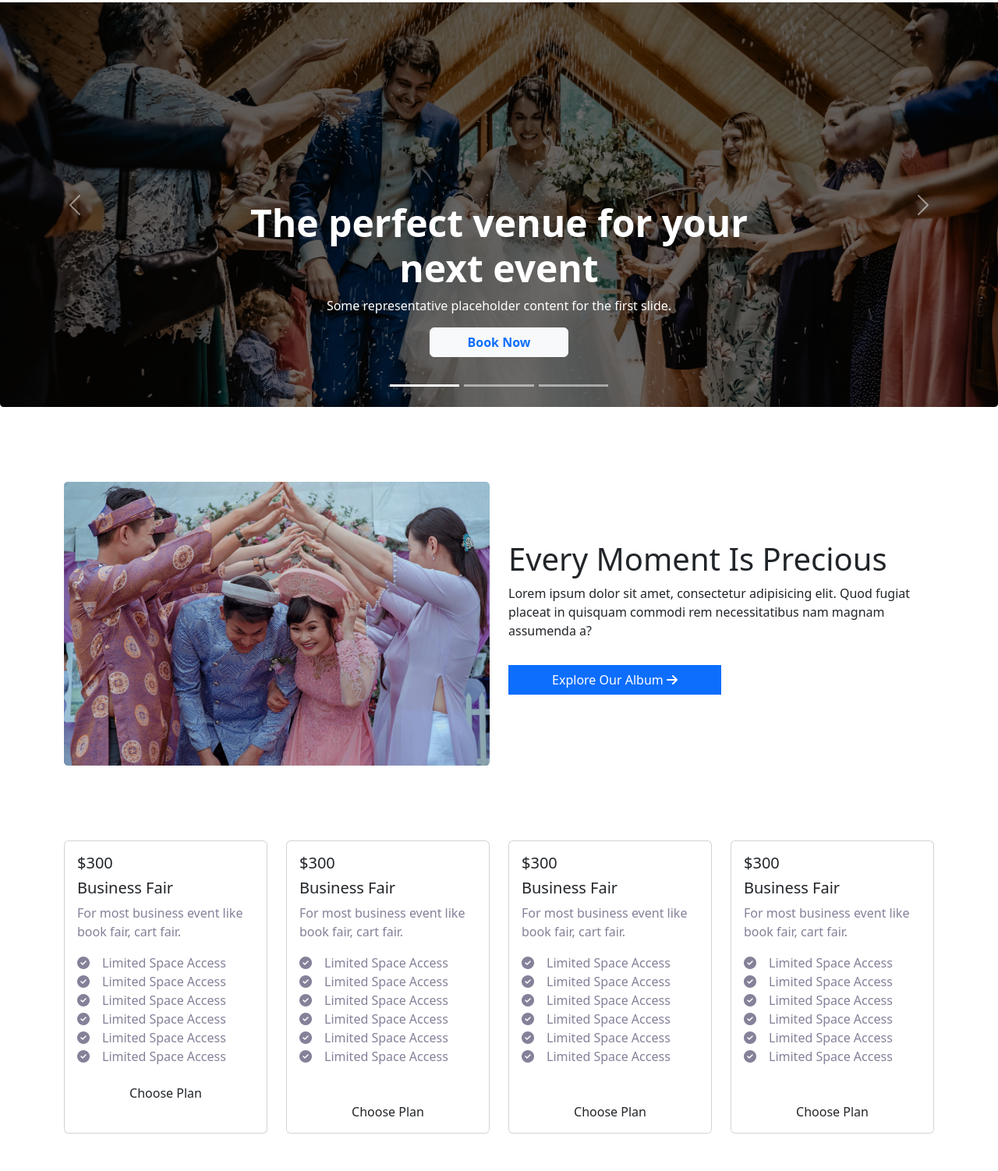
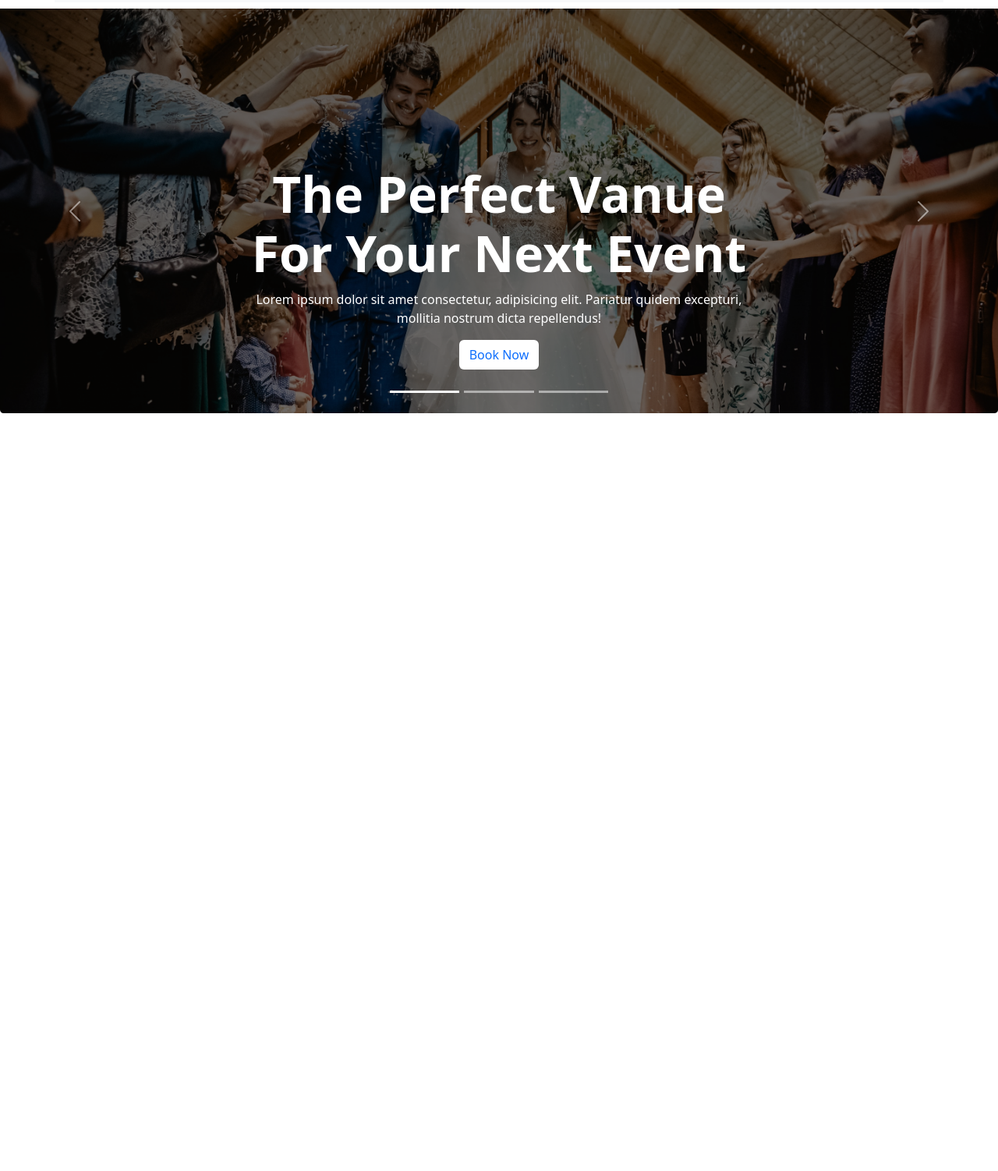
Before and after one commit to DabasishDasJoy/convention-center-bootstrap, a plain HTML site: page index.html in a window 1280 px wide. Shown: the part 53-1555 px from the top of the page at 78% size. After the commit the page ends 800 px from the top, so only its background shows below. Drawn offline with nearby package versions, Linux system fonts and the light colour scheme.

Commit message:
refactoring/ top banner done

```diff
--- a/css/style.css
+++ b/css/style.css
@@ -8,31 +8,16 @@
     width: 10%;
 }
 
-.carousel-caption .caption-wrapper{
-    width: 80%;
-}
 
-.card .card-body p, li{
-    color: #848199;
-}
 
-.plan:hover{
-    background-color: blue;
-}
-.plan:hover .card-body{
-    color: white;
-}
-.btn-wrapper button{
-    width: 90%;
-}
 @media only screen and (max-width:576px) {
     .carousel-item img{
-        height: 50vh;
+        height: 80vh;
         object-fit: cover;
     }
+    .carousel-caption{
+        left: -15%;
+        right: -15%;
+    }
 
-    .carousel-caption .caption-wrapper{
-
-        width: 100%;
-    }
 }
--- a/index.html
+++ b/index.html
@@ -7,183 +7,112 @@
   <title>Gec Convention Center</title>
   <link href="https://cdn.jsdelivr.net/npm/bootstrap@5.2.0/dist/css/bootstrap.min.css" rel="stylesheet"
     integrity="sha384-gH2yIJqKdNHPEq0n4Mqa/HGKIhSkIHeL5AyhkYV8i59U5AR6csBvApHHNl/vI1Bx" crossorigin="anonymous">
+  <!-- =================================Stylesheet=========================================== -->
   <link rel="stylesheet" href="css/style.css">
+  <!-- =================================Stylesheet=========================================== -->
+  <!-- =================================Font Awesome========================================= -->
   <script src="https://kit.fontawesome.com/c807c376b8.js" crossorigin="anonymous"></script>
+  <!-- =================================Font Awesome========================================= -->
 </head>
 
 <body>
   <header>
-        <nav class="navbar navbar-expand-lg">
+    <!-- ===============================================================
+                        ******** Navbar Start *********
+    ================================================================ -->
+    <nav class="container navbar navbar-expand-lg bg-light">
       <div class="container-fluid">
-                <a class="navbar-brand" href="#">Gec Convention Center</a>
-                <button class="navbar-toggler" type="button" data-bs-toggle="collapse"
-                    data-bs-target="#navbarTogglerDemo02" aria-controls="navbarTogglerDemo02" aria-expanded="false"
-                    aria-label="Toggle navigation">
+        <a class="navbar-brand" href="#">GEC Convention Center</a>
+        <button class="navbar-toggler" type="button" data-bs-toggle="collapse" data-bs-target="#navbarTogglerDemo02"
+          aria-controls="navbarTogglerDemo02" aria-expanded="false" aria-label="Toggle navigation">
           <span class="navbar-toggler-icon"></span>
         </button>
         <div class="collapse navbar-collapse flex-grow-0" id="navbarTogglerDemo02">
           <ul class="navbar-nav me-auto mb-2 mb-lg-0">
-                        <li class="nav-item text-end me-2">
+            <li class="nav-item">
               <a class="nav-link active" aria-current="page" href="#">Home</a>
             </li>
-                        <li class="nav-item text-end me-2">
+            <li class="nav-item">
               <a class="nav-link" href="#">About Us</a>
             </li>
-                        <li class="nav-item text-end me-2">
-                            <a class="nav-link">Contact</a>
+            <li class="nav-item">
+              <a class="nav-link" href="#">Contact</a>
             </li>
-                        <li class="nav-item text-end me-2">
-                            <a class="nav-link">Subscribe</a>
+            <li class="nav-item">
+              <a class="nav-link" href="#">Subscribe</a>
             </li>
           </ul>
         </div>
       </div>
     </nav>
-    </header>
-
-    <main>
-        <section class="top-banner">
-            <div id="carouselExampleCaptions" class="carousel slide" data-bs-ride="true" data-bs-interval="3000">
+    <!-- ===============================================================
+                        ******** Navbar End *********
+    ================================================================ -->
+    <!-- ===============================================================
+                      ******** Top Banner Star *********
+    ================================================================ -->
+    <section id="home" class="my-2">
+      <div id="carouselExampleIndicators" class="carousel slide" data-bs-ride="true">
         <div class="carousel-indicators">
-                    <button type="button" data-bs-target="#carouselExampleCaptions" data-bs-slide-to="0" class="active"
+          <button type="button" data-bs-target="#carouselExampleIndicators" data-bs-slide-to="0" class="active"
             aria-current="true" aria-label="Slide 1"></button>
-                    <button type="button" data-bs-target="#carouselExampleCaptions" data-bs-slide-to="1"
+          <button type="button" data-bs-target="#carouselExampleIndicators" data-bs-slide-to="1"
             aria-label="Slide 2"></button>
-                    <button type="button" data-bs-target="#carouselExampleCaptions" data-bs-slide-to="2"
+          <button type="button" data-bs-target="#carouselExampleIndicators" data-bs-slide-to="2"
             aria-label="Slide 3"></button>
         </div>
-                <div class="carousel-inner h-100">
+        <div class="carousel-inner">
           <div class="carousel-item active">
-                        <img src="images/banner.png" class="d-block img-fluid" alt="...">
-
-                            <div class="carousel-caption m-auto d-flex justify-content-center">
-                                <div class="caption-wrapper">
-                                    <h1 class="display-5 bold-text">The perfect venue for your next event</h1>
-                                    <p>Some representative placeholder content for the first slide.</p>
-                                    <button class="btn btn-light text-primary bold-text px-5 mb-4">Book Now</button>
+            <img src="images/banner.png" class="d-block w-100" alt="...">
+            <div class="item-description carousel-caption d-flex flex-column align-items-center">
+              <div class="w-75">
+                <h1 class="display-3 bold-text">The Perfect Vanue For Your Next Event</h1>
+                <p>Lorem ipsum dolor sit amet consectetur, adipisicing elit. Pariatur quidem excepturi, mollitia nostrum
+                  dicta repellendus!</p>
+                <div class="btn bg-white text-primary mb-3">Book Now</div>
+              </div>
+            </div>
+          </div>
+          <div class="carousel-item">
+            <img src="images/banner.png" class="d-block w-100" alt="...">
+            <div class="item-description carousel-caption d-flex flex-column align-items-center">
+              <div class="w-75">
+                <h1 class="display-3 bold-text">The Perfect Vanue For Your Next Event</h1>
+                <p>Lorem ipsum dolor sit amet consectetur, adipisicing elit. Pariatur quidem excepturi, mollitia nostrum
+                  dicta repellendus!</p>
+                <div class="btn bg-white text-primary mb-3">Book Now</div>
+              </div>
+            </div>
+          </div>
+          <div class="carousel-item">
+            <img src="images/banner.png" class="d-block w-100" alt="...">
+            <div class="item-description carousel-caption d-flex flex-column align-items-center">
+              <div class="w-75">
+                <h1 class="display-3 bold-text">The Perfect Vanue For Your Next Event</h1>
+                <p>Lorem ipsum dolor sit amet consectetur, adipisicing elit. Pariatur quidem excepturi, mollitia nostrum
+                  dicta repellendus!</p>
+                <div class="btn bg-white text-primary mb-3">Book Now</div>
+              </div>
+            </div>
           </div>
 
         </div>
-
-                    </div>
-                </div>
-                <button class="carousel-control-prev" type="button" data-bs-target="#carouselExampleCaptions"
+        <button class="carousel-control-prev" type="button" data-bs-target="#carouselExampleIndicators"
           data-bs-slide="prev">
           <span class="carousel-control-prev-icon" aria-hidden="true"></span>
           <span class="visually-hidden">Previous</span>
         </button>
-                <button class="carousel-control-next" type="button" data-bs-target="#carouselExampleCaptions"
+        <button class="carousel-control-next" type="button" data-bs-target="#carouselExampleIndicators"
           data-bs-slide="next">
           <span class="carousel-control-next-icon" aria-hidden="true"></span>
           <span class="visually-hidden">Next</span>
         </button>
       </div>
     </section>
-
-        <section class="container blog mt-5 py-5">
-
-            <div class="row row-cols-md-1 row-cols-lg-2">
-                <div>
-                    <img class="img-fluid d-none d-md-block" src="images/wedding.png" alt="">
-                </div>
-                <div class="d-flex flex-column justify-content-lg-center align-items-lg-start align-items-center">
-                    <h1>Every Moment Is Precious</h1>
-                    <p>Lorem ipsum dolor sit amet, consectetur adipisicing elit. Quod fugiat placeat in quisquam commodi
-                        rem necessitatibus nam magnam assumenda a?</p>
-                    <img class="img-fluid d-md-none d-block" src="images/wedding.png" alt="">
-                    <button class="btn btn-primary w-50 rounded-0 my-3">Explore Our Album <i
-                            class="fa-solid fa-arrow-right"></i></button>
-                </div>
-            </div>
-        </section>
-
-        <section class="container our-package py-5">
-            <div class="row row-cols-1 row-cols-md-4 g-4">
-                <div class="col">
-                  <div class="card h-100 plan">
-                    <div class="card-body">
-                      <h5 class="card-title text-dark">$300</h5>
-                      <h5 class="card-title">Business Fair</h5>
-                      <p class="card-text">For most business event like book fair, cart fair.</p>
-                      <ul class="p-0">
-                        <li class="list-unstyled text-start"><i class="fa-solid fa-circle-check me-3"></i>Limited Space Access</li>
-                        <li class="list-unstyled text-start"><i class="fa-solid fa-circle-check me-3"></i>Limited Space Access</li>
-                        <li class="list-unstyled text-start"><i class="fa-solid fa-circle-check me-3"></i>Limited Space Access</li>
-                        <li class="list-unstyled text-start"><i class="fa-solid fa-circle-check me-3"></i>Limited Space Access</li>
-                        <li class="list-unstyled text-start"><i class="fa-solid fa-circle-check me-3"></i>Limited Space Access</li>
-                        <li class="list-unstyled text-start"><i class="fa-solid fa-circle-check me-3"></i>Limited Space Access</li>
-                      </ul>
-                      <div class="d-flex justify-content-center btn-wrapper">
-                        <button class="btn rounded-pill m-auto">Choose Plan</button>
-                      </div>
-
-                    </div>
-                  </div>
-                </div>
-                <div class="col">
-                  <div class="card h-100">
-                    <div class="card-body">
-                      <h5 class="card-title text-dark">$300</h5>
-                      <h5 class="card-title">Business Fair</h5>
-                      <p class="card-text">For most business event like book fair, cart fair.</p>
-                      <ul class="p-0">
-                        <li class="list-unstyled text-start"><i class="fa-solid fa-circle-check me-3"></i>Limited Space Access</li>
-                        <li class="list-unstyled text-start"><i class="fa-solid fa-circle-check me-3"></i>Limited Space Access</li>
-                        <li class="list-unstyled text-start"><i class="fa-solid fa-circle-check me-3"></i>Limited Space Access</li>
-                        <li class="list-unstyled text-start"><i class="fa-solid fa-circle-check me-3"></i>Limited Space Access</li>
-                        <li class="list-unstyled text-start"><i class="fa-solid fa-circle-check me-3"></i>Limited Space Access</li>
-                        <li class="list-unstyled text-start"><i class="fa-solid fa-circle-check me-3"></i>Limited Space Access</li>
-                      </ul>
-                    </div>
-                    <div class="card-footer bg-white border-0 d-flex justify-content-center">
-                      <button class="btn rounded-pill w-100">Choose Plan</button>
-                    </div>
-                  </div>
-                </div>
-                <div class="col">
-                  <div class="card h-100">
-                    <div class="card-body">
-                      <h5 class="card-title text-dark">$300</h5>
-                      <h5 class="card-title">Business Fair</h5>
-                      <p class="card-text">For most business event like book fair, cart fair.</p>
-                      <ul class="p-0">
-                        <li class="list-unstyled text-start"><i class="fa-solid fa-circle-check me-3"></i>Limited Space Access</li>
-                        <li class="list-unstyled text-start"><i class="fa-solid fa-circle-check me-3"></i>Limited Space Access</li>
-                        <li class="list-unstyled text-start"><i class="fa-solid fa-circle-check me-3"></i>Limited Space Access</li>
-                        <li class="list-unstyled text-start"><i class="fa-solid fa-circle-check me-3"></i>Limited Space Access</li>
-                        <li class="list-unstyled text-start"><i class="fa-solid fa-circle-check me-3"></i>Limited Space Access</li>
-                        <li class="list-unstyled text-start"><i class="fa-solid fa-circle-check me-3"></i>Limited Space Access</li>
-                      </ul>
-                    </div>
-                    <div class="card-footer bg-white border-0 d-flex justify-content-center">
-                      <button class="btn rounded-pill w-100">Choose Plan</button>
-                    </div>
-                  </div>
-                </div>
-                <div class="col">
-                  <div class="card h-100">
-                    <div class="card-body">
-                      <h5 class="card-title text-dark">$300</h5>
-                      <h5 class="card-title">Business Fair</h5>
-                      <p class="card-text">For most business event like book fair, cart fair.</p>
-                      <ul class="p-0">
-                        <li class="list-unstyled text-start"><i class="fa-solid fa-circle-check me-3"></i>Limited Space Access</li>
-                        <li class="list-unstyled text-start"><i class="fa-solid fa-circle-check me-3"></i>Limited Space Access</li>
-                        <li class="list-unstyled text-start"><i class="fa-solid fa-circle-check me-3"></i>Limited Space Access</li>
-                        <li class="list-unstyled text-start"><i class="fa-solid fa-circle-check me-3"></i>Limited Space Access</li>
-                        <li class="list-unstyled text-start"><i class="fa-solid fa-circle-check me-3"></i>Limited Space Access</li>
-                        <li class="list-unstyled text-start"><i class="fa-solid fa-circle-check me-3"></i>Limited Space Access</li>
-                      </ul>
-                    </div>
-                    <div class="card-footer bg-white border-0 d-flex justify-content-center">
-                      <button class="btn rounded-pill w-100">Choose Plan</button>
-                    </div>
-                  </div>
-                </div>
-
-              </div>
-        </section>
-    </main>
+    <!-- ===============================================================
+                      ******** Top Banner End *********
+    ================================================================ -->
+  </header>
 
   <script src="https://cdn.jsdelivr.net/npm/bootstrap@5.2.0/dist/js/bootstrap.bundle.min.js"
     integrity="sha384-A3rJD856KowSb7dwlZdYEkO39Gagi7vIsF0jrRAoQmDKKtQBHUuLZ9AsSv4jD4Xa"
```
Lines whose indentation alone changed are shown as unchanged.
